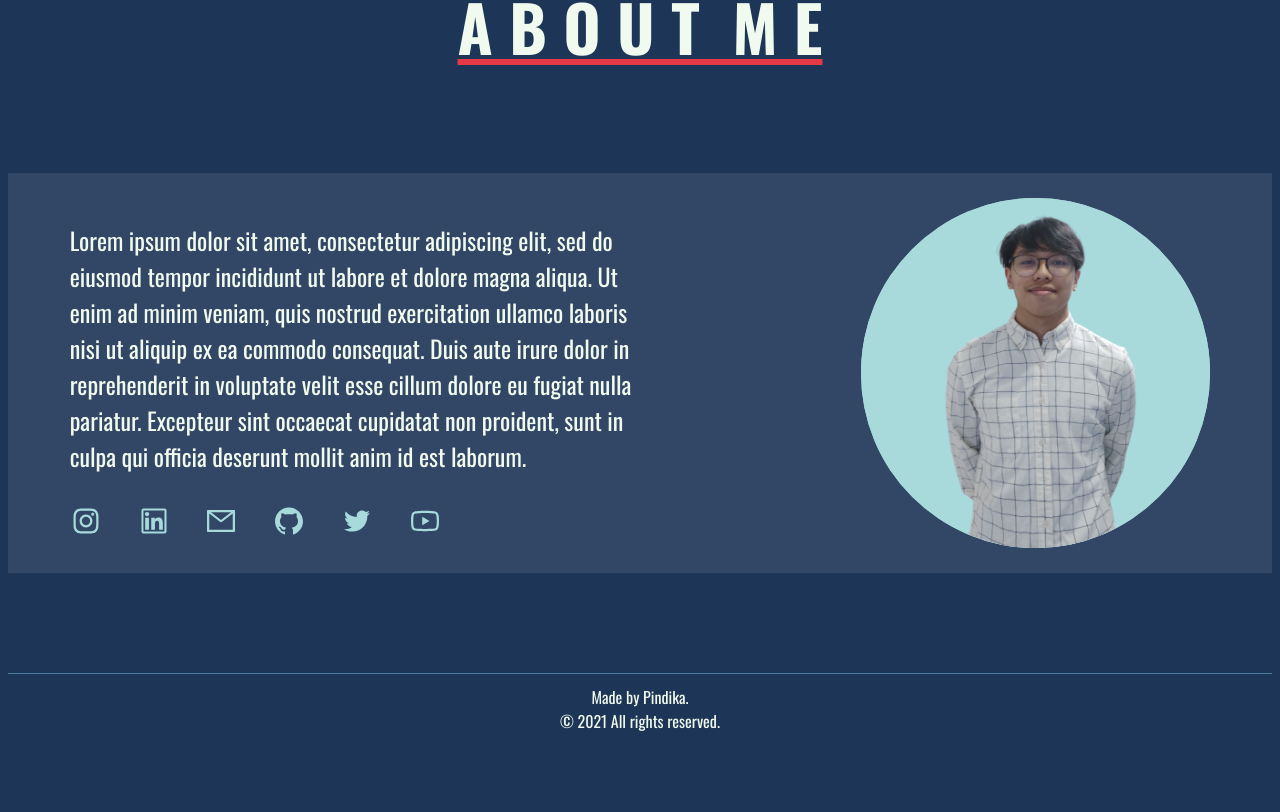
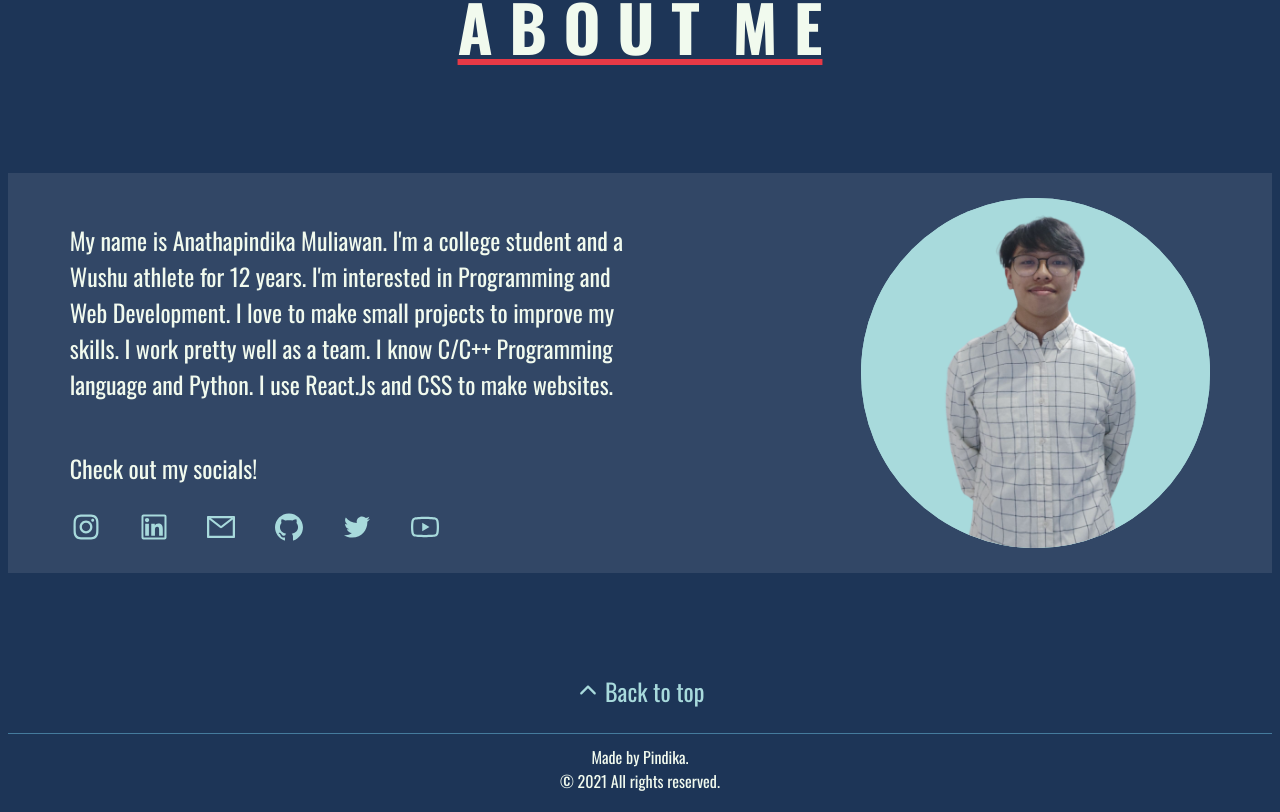
Before and after one commit to pindisel/website-pindika, a React (Create React App) app: page / in a window 1280 px wide. Shown: the part 1927-2739 px from the top of the page. Before the commit the page ends 2679 px from the top, so only its background shows below. Built offline with nearby package versions, Linux system fonts and the light colour scheme.

Commit message:
smooth scroll

```diff
--- a/public/index.html
+++ b/public/index.html
@@ -12,7 +12,7 @@
         <link rel="preconnect" href="https://fonts.gstatic.com" crossorigin />
         <link href="https://fonts.googleapis.com/css2?family=Oswald:wght@200;300;400;500;600;700&display=swap" rel="stylesheet" />
 
-        <title>Pindika's Portfolio</title>
+        <title>Website Pindika</title>
     </head>
     <body>
         <noscript>You need to enable JavaScript to run this app.</noscript>
--- a/src/App.js
+++ b/src/App.js
@@ -1,5 +1,5 @@
 import { Route, Switch } from "react-router-dom";
-import { Header, Footer, HomePage, ProjectPage, ProjectSingle, AchievementPage, ExperiencePage } from "./components";
+import { Header, Footer, HomePage, ProjectSingle, AchievementPage, ExperiencePage } from "./components";
 
 function App() {
     return (
@@ -7,7 +7,6 @@ function App() {
             <Header />
             <Switch>
                 <Route exact path="/" component={HomePage} />
-                <Route exact path="/project" component={ProjectPage} />
                 <Route exact path="/experience" component={ExperiencePage} />
                 <Route exact path="/achievement" component={AchievementPage} />
                 <Route exact path="/project/:name" component={ProjectSingle} />
--- a/src/components/Footer.css
+++ b/src/components/Footer.css
@@ -9,4 +9,5 @@
     align-items: center;
     justify-content: center;
     background-color: #1d3557;
+    margin-top: auto;
 }
--- a/src/components/Header.js
+++ b/src/components/Header.js
@@ -5,6 +5,9 @@ import "./Header.css";
 const Header = () => {
     function scrollWin() {
         window.scrollTo(0, 0);
+    }
+    function scrollProject() {
+        window.scrollTo(0, 830);
     }
     return (
         <div className="header">
@@ -15,7 +18,7 @@ const Header = () => {
                     </LinkRouter>
                 </li>
                 <li className="header-list">
-                    <LinkRouter className="header-link underline-transition" to="/project" onClick={scrollWin}>
+                    <LinkRouter className="header-link underline-transition" to="/" onClick={scrollProject}>
                         Project{" "}
                     </LinkRouter>
                 </li>
--- a/src/components/HomePage.css
+++ b/src/components/HomePage.css
@@ -32,6 +32,10 @@
 
 .homepage p {
     font-size: 1.5em;
+}
+
+.homepage-1 p,
+.homepage-3 p {
     padding-right: 20%;
 }
 
@@ -145,7 +149,7 @@
     height: 350px;
     background-color: #324766;
     display: flex;
-    max-width: 1600px;
+    max-width: 1500px;
     margin-left: auto;
     margin-right: auto;
 }
@@ -153,7 +157,6 @@
 .aboutme-container-text {
     display: flex;
     flex-direction: column;
-    flex: 2;
     margin-right: 3%;
     margin-left: 3%;
 }
@@ -202,3 +205,7 @@
     width: auto;
     border-radius: 50%;
 }
+
+.top {
+    text-align: center;
+}
--- a/src/components/HomePage.js
+++ b/src/components/HomePage.js
@@ -1,12 +1,24 @@
 import React from "react";
 import Foto from "../assets/foto.png";
 import { AiOutlineInstagram, AiOutlineLinkedin, AiOutlineYoutube, AiOutlineGithub, AiOutlineMail, AiOutlineTwitter } from "react-icons/ai";
-import { Link as LinkScroll } from "react-scroll";
+import { IoIosArrowUp } from "react-icons/io";
 import "./HomePage.css";
 import ProjectList from "./ProjectList";
 import { projects } from "./project";
 
 const HomePage = () => {
+    function scrollProject() {
+        window.scrollTo(0, 830);
+    }
+
+    function scrollAbout() {
+        window.scrollTo(0, 2000);
+    }
+
+    function scrollWin() {
+        window.scrollTo(0, 0);
+    }
+
     return (
         <div className="homepage" id="homepage">
             <div className="homepage-1">
@@ -20,32 +32,34 @@ const HomePage = () => {
                     <p>
                         My name is Anathapindika Muliawan. I’m an Undergraduate Student of Computer Engineering at University of Indonesia.
                         <br />
-                        <LinkScroll className="homepage-text-link" activeClass="active" to="project" spy={true} smooth={true}>
+                        <span className="homepage-text-link" activeClass="active" onClick={scrollProject}>
                             Here
-                        </LinkScroll>{" "}
+                        </span>{" "}
                         is some of my projects!
                         <br />
                         Learn more about me{" "}
-                        <LinkScroll className="homepage-text-link" activeClass="active" to="aboutme" spy={true} smooth={true}>
+                        <span className="homepage-text-link" activeClass="active" onClick={scrollAbout}>
                             here!
-                        </LinkScroll>
+                        </span>
                     </p>
                 </div>
             </div>
-            <div className="homepage-2" id="project">
+            <div className="homepage-2">
                 <h1>P R O J E C T</h1>
                 <ProjectList projects={projects} />
             </div>
-            <div className="homepage-3" id="aboutme">
+            <div className="homepage-3">
                 <h1>A B O U T&nbsp; M E</h1>
                 <div className="aboutme-container">
                     <div className="aboutme-container-text">
                         <div className="aboutme-text">
                             <p>
-                                Lorem ipsum dolor sit amet, consectetur adipiscing elit, sed do eiusmod tempor incididunt ut labore et dolore magna aliqua. Ut enim ad minim veniam, quis nostrud exercitation ullamco laboris nisi ut aliquip
-                                ex ea commodo consequat. Duis aute irure dolor in reprehenderit in voluptate velit esse cillum dolore eu fugiat nulla pariatur. Excepteur sint occaecat cupidatat non proident, sunt in culpa qui officia
-                                deserunt mollit anim id est laborum.
+                                My name is Anathapindika Muliawan. I'm a college student and a Wushu athlete for 12 years. I'm interested in Programming and Web Development. I love to make small projects to improve my skills. I work pretty
+                                well as a team. I know C/C++ Programming language and Python. I use React.Js and CSS to make websites.
                             </p>
+                        </div>
+                        <div>
+                            <p>Check out my socials!</p>
                         </div>
                         <div className="aboutme-icons">
                             <li>
@@ -85,6 +99,10 @@ const HomePage = () => {
                     </div>
                 </div>
             </div>
+            <p className="homepage-text-link top" activeClass="active" onClick={scrollWin}>
+                <IoIosArrowUp />
+                &nbsp;Back to top
+            </p>
         </div>
     );
 };
--- a/src/components/ProjectPage.css
+++ /dev/null
@@ -1,15 +0,0 @@
-.project-page div {
-    color: #f1faee;
-}
-
-.project-page h1 {
-    color: #f1faee;
-    font-size: 4em;
-    text-decoration: underline;
-    text-decoration-color: #e63946;
-}
-
-.project-page h1 {
-    display: flex;
-    justify-content: center;
-}
--- a/src/components/ProjectPage.js
+++ /dev/null
@@ -1,15 +0,0 @@
-import React from "react";
-import ProjectList from "./ProjectList";
-import "./ProjectPage.css";
-import { projects } from "./project";
-
-const ProjectPage = () => {
-    return (
-        <div className="project-page">
-            <h1>P R O J E C T</h1>
-            <ProjectList projects={projects} />
-        </div>
-    );
-};
-
-export default ProjectPage;
--- a/src/components/ProjectSingle.css
+++ b/src/components/ProjectSingle.css
@@ -1,9 +1,6 @@
 .project-single {
     color: #f1faee;
-    display: flex;
-    flex-direction: column;
-    justify-content: center;
-    align-items: center;
+    text-align: center;
 }
 
 .project-single h1 {
--- a/src/components/index.js
+++ b/src/components/index.js
@@ -1,7 +1,6 @@
 export { default as HomePage } from "./HomePage";
 export { default as Header } from "./Header";
 export { default as Footer } from "./Footer";
-export { default as ProjectPage } from "./ProjectPage";
 export { default as ProjectList } from "./ProjectList";
 export { default as ProjectSingle } from "./ProjectSingle";
 export { default as AchievementPage } from "./AchievementPage";
--- a/src/components/project.js
+++ b/src/components/project.js
@@ -5,7 +5,13 @@ import todolist from "../assets/todolist/todolist.png";
 import website from "../assets/website/website.png";
 
 export const projects = [
-    { id: 1, name: "Hangman Game in C", desc: "This is a Hangman Game using C Programming Language. This program is for mid term project in a group of two.", link: "https://github.com/pindisel/Proyek_Hangman", image: hangman },
+    {
+        id: 1,
+        name: "Hangman Game in C",
+        desc: "This is a Hangman Game using C Programming Language. This program is for mid term project in a group of two.",
+        link: "https://github.com/pindisel/Proyek_Hangman",
+        image: hangman,
+    },
     {
         id: 2,
         name: "Currency Converter in C",
@@ -27,5 +33,11 @@ export const projects = [
         link: "https://github.com/pindisel/to-do-list",
         image: todolist,
     },
-    { id: 5, name: "Personal Website", desc: "lorem ipsum..", link: "https://github.com/pindisel/website-pindika", image: website },
+    {
+        id: 5,
+        name: "Personal Website",
+        desc: "This project is made using React.Js framework and CSS for styling. This website is made to showcase my projects.",
+        link: "https://github.com/pindisel/website-pindika",
+        image: website,
+    },
 ];
--- a/src/index.css
+++ b/src/index.css
@@ -1,5 +1,9 @@
 * {
     font-family: "Oswald", sans-serif;
+}
+
+html {
+    scroll-behavior: smooth;
 }
 
 body {
```
Also changed, not shown: src/assets/website/website.png.
